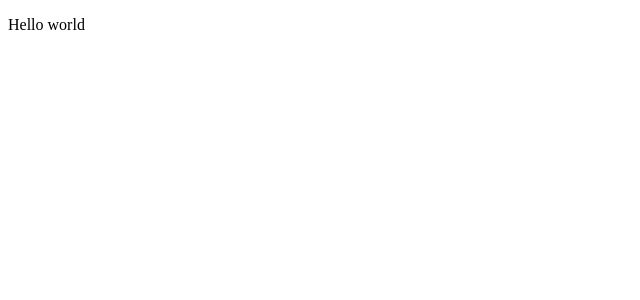
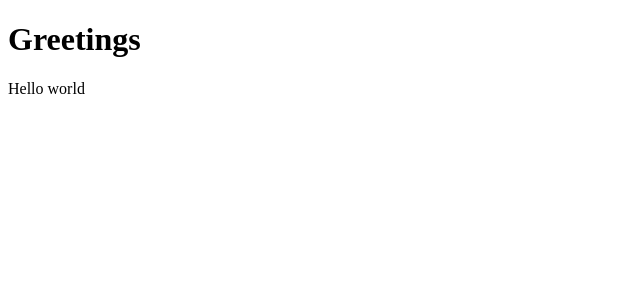
Before and after one commit to aleemer/fullstackopen, a React (Vite) app in the folder part1/part1/: page / in a window 1280 px wide. Shown: the top 300 px of the page, without its empty margins (0-640 px from the left). Built offline with nearby package versions, Linux system fonts and the light colour scheme.

Commit message:
More changes...

```diff
--- a/part1/part1/src/App.jsx
+++ b/part1/part1/src/App.jsx
@@ -1,9 +1,17 @@
 
-function App() {
-
+const Hello = () => {
   return (
     <div>
-      <p>Hello world</p>
+      <p> Hello world </p>
+    </div>
+  )
+}
+
+const App = () => {
+  return (
+    <div>
+      <h1>Greetings</h1>
+      <Hello />
     </div>
   )
 }
```
